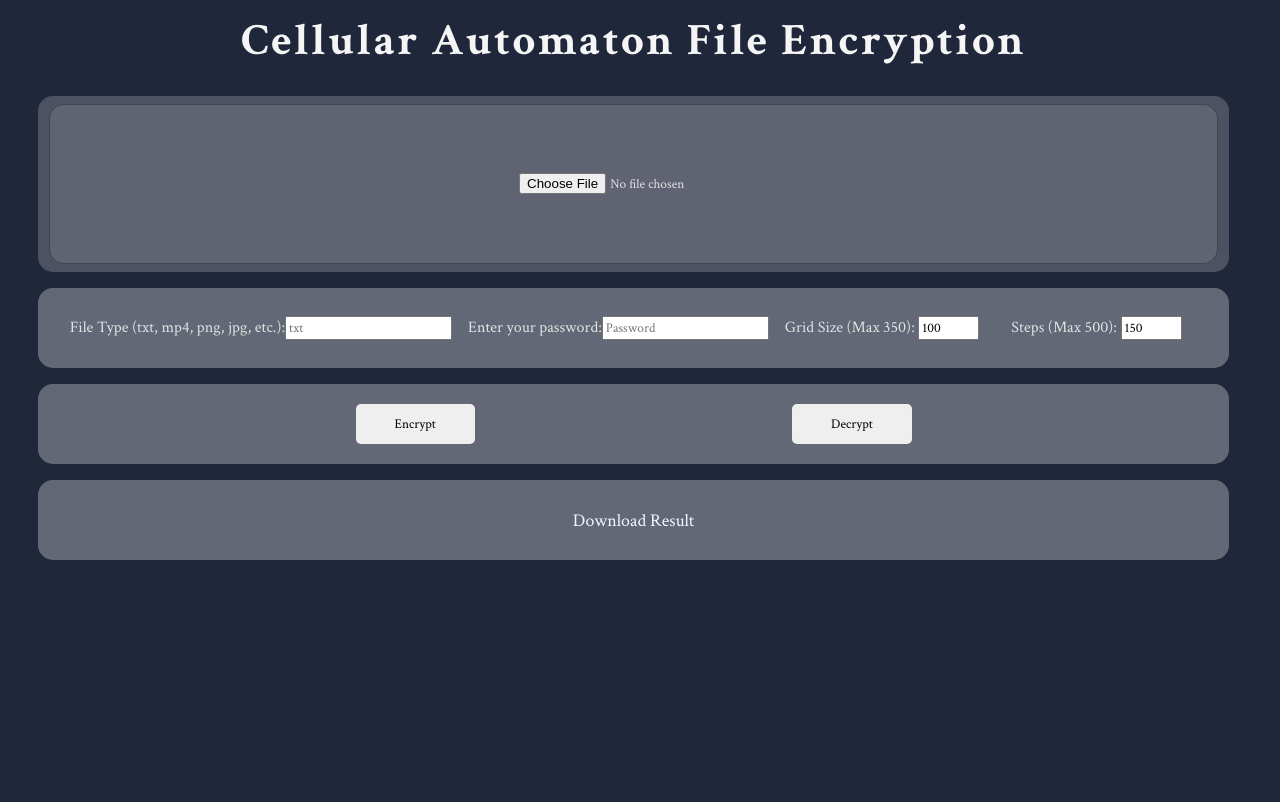
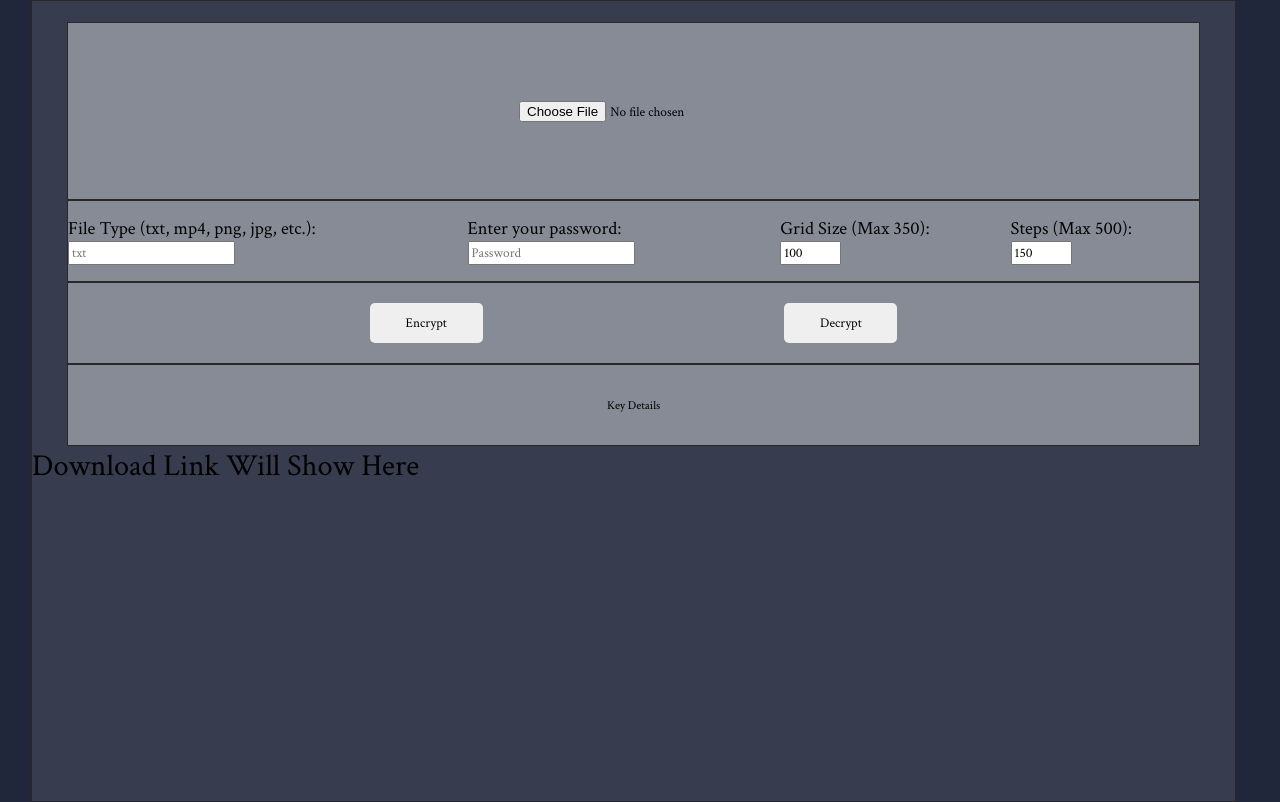
Before and after one commit to brettalford/Cellular_Automata_Encryption, a plain HTML site: page ca_encryption.html in a window 1280 px wide. Drawn offline with Linux system fonts and the light colour scheme.

Commit message:
ui improvements

```diff
--- a/base.js
+++ b/base.js
@@ -279,4 +279,6 @@ function downloadFile(byteArray, filename) {
     link.download = filename;
     link.textContent = "Download " + filename;
     link.style.display = "inline";
+
+
 }
--- a/ca_encryption.html
+++ b/ca_encryption.html
@@ -10,16 +10,18 @@
     </head>
 
     <body>
+    <div id="innerBox">
         <div id="titlebar">
-        <h2>Cellular Automaton File Encryption</h2>
+            <!-- <h2>Cellular Automaton File Encryption</h2> -->
+            <br>
         </div>
 
 
 
         <div id="fileEntry">
-        <div id="innerBox">
+
                 <input type="file" id="fileInput">
-        </div>
+
 
         </div>
 
@@ -46,12 +48,15 @@
 
 
         <div id="summaryBox">
-        <a id="downloadLink" >Download Result</a>
-        <p id="keySummary" style="margin-top: 1em;"></p>
+            <p id="keySummary" style="margin-top: 1em;">Key Details</p>
+        </div>
+
+        <div id="downloadBox">
+            <a id="downloadLink" >Download Link Will Show Here</a>
         </div>
 
 
-
+        </div>
 
     <script src="base.js"></script>
     </body>
--- a/styles.css
+++ b/styles.css
@@ -13,7 +13,7 @@ background-color: #20273b;
 }
 
 
-
+/*
 #titlebar{
 
     height: 5rem;
@@ -28,8 +28,9 @@ background-color: #20273b;
 
 }
 h2{
-   font-size: 2.8rem;
+   font-size: 308%;
 }
+   */
 
 
 
@@ -40,25 +41,20 @@ h2{
     display: flex;
     justify-content: center;
     align-items: center;
-    background-color: rgba(255, 255, 255,.2);
+    background-color: rgba(255, 255, 255,.4);
     max-width: 94%;
     margin: 0 auto;
     padding: 0;
-    border-radius: 15px;
-    margin-bottom: 1rem;
+    border: 1px solid rgba(40,40,40,1);
 
 }
 #innerBox{
-    height: 90%;
-    display: flex;
-    justify-content: center;
-    align-items: center;
+    height: 100vh;
+    display: block;
     background-color: rgba(255, 255, 255,.1);
-    width: 98%;
+    width: 94vw;
     margin: 0 auto;
-    border-radius: 15px;
-    border: 1px solid rgba(40,40,40,.5);
-    color: rgb(226, 226, 226);
+    border: 1px solid rgba(40,40,40,1);
 
 }
 
@@ -72,17 +68,14 @@ h2{
     justify-content: space-evenly;
     gap: 1rem;
     height: 5rem;
-    border-radius: 15px;
     display: flex;
     justify-content: center;
     align-items: center;
-    background-color: rgba(255, 255, 255,.3);
+    background-color: rgba(255, 255, 255,.4);
     max-width: 94%;
     margin: 0 auto;
-    margin-bottom: 1rem;
-    color: rgb(226, 226, 226);
-
-
+    border: 1px solid rgba(40,40,40,1);
+    font-size:115%;
 }
 
 
@@ -91,16 +84,14 @@ h2{
 
 #submissionButtons{
     height: 5rem;
-    border-radius: 15px;
     display: flex;
     justify-content: center;
     align-items: center;
-    background-color: rgba(255, 255, 255,.3);
+    background-color: rgba(255, 255, 255,.4);
     justify-content: space-evenly;
-
+    border: 1px solid rgba(40,40,40,1);
     max-width: 94%;
     margin: 0 auto;
-    margin-bottom: 1rem;
 }
 .buttons{
     width: 10%;
@@ -118,19 +109,17 @@ h2{
 
 #summaryBox{
     height: 5rem;
-    border-radius: 15px;
     justify-content: space-evenly;
     display: flex;
     justify-content: center;
     align-items: center;
-    background-color: rgba(255, 255, 255,.3);
+    background-color: rgba(255, 255, 255,.4);
     max-width: 94%;
     margin: 0 auto;
-    margin-bottom: 1rem;
-    color: rgb(226, 226, 226);
-    font-size: 80%;
+    font-size: 75%;
+    border: 1px solid rgba(40,40,40,1);
 }
 #downloadLink{
-    font-size: 140%;
-    color: aliceblue;
+    font-size: 190%;
+    color: black;
 }
```
Also changed, not shown: text_file_example.txt. Lines whose indentation alone changed are shown as unchanged.
